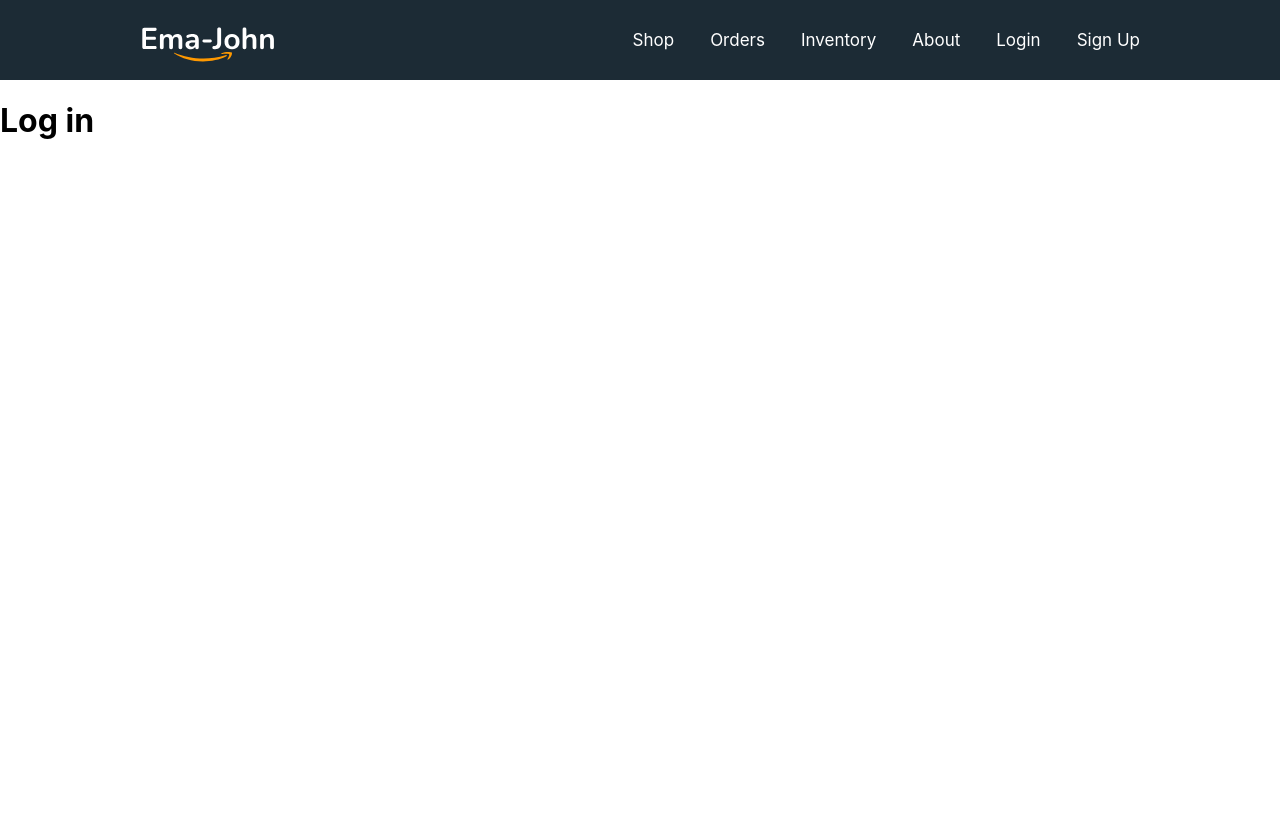
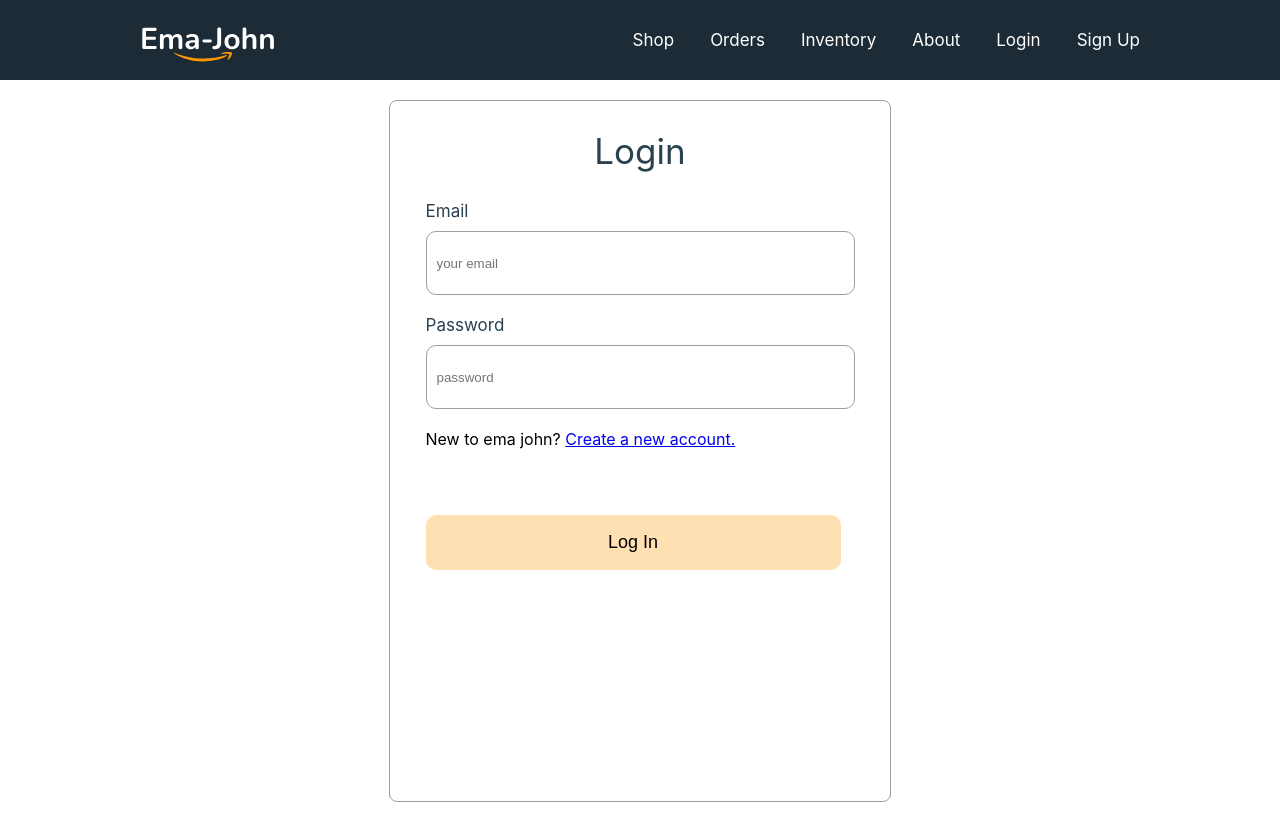
Before and after one commit to Milon3658/ema-john-router, a React (Create React App) app: page /login in a window 1280 px wide. Before the commit the page ends 800 px from the top, so only its background shows below. Built offline with nearby package versions, Linux system fonts and the light colour scheme.

Commit message:
auth context setup

```diff
--- a/src/components/Login/Login.js
+++ b/src/components/Login/Login.js
@@ -1,9 +1,22 @@
 import React from 'react';
+import { Link } from 'react-router-dom';
 
 const Login = () => {
     return (
-        <div>
-            <h1>Log in</h1>
+        <div className='form-container'>
+            <h2 className='form-title'>Login</h2>
+            <form>
+                <div className="form-control">
+                    <label htmlFor="email">Email</label>
+                    <input placeholder='your email' type="email" required />
+                </div>
+                <div className="form-control">
+                    <label htmlFor="password">Password</label>
+                    <input placeholder='password' type="password" required />
+                </div>
+                <p>New to ema john? <Link to='/signUp'>Create a new account.</Link></p>
+                <input type="submit" className='btn-submit' value='Log In' />
+            </form>
         </div>
     );
 };
--- /dev/null
+++ b/src/components/SignUp/SignUp.css
@@ -0,0 +1,55 @@
+.form-container {
+    width: 500px;
+    height: 700px;
+    margin: 20px auto;
+    border: 1px solid #95A0A7;
+    border-radius: 8px;
+    display: flex;
+    flex-direction: column;
+    align-items: center;
+}
+
+.form-title {
+    font-size: 35px;
+    line-height: 42px;
+    letter-spacing: 0.25%;
+    font-weight: 400;
+    text-align: center;
+    color: #2A414F;
+}
+
+.form-control {
+    /* margin-left: 45px; */
+    margin-bottom: 20px;
+}
+
+.form-control label {
+    margin-bottom: 10px;
+    display: block;
+    font-weight: 400;
+    font-size: 17px;
+    line-height: 20px;
+    letter-spacing: 0.0015em;
+    color: #2A414F;
+}
+
+.form-control input {
+    width: 415px;
+    height: 60px;
+    border: 1px solid #95A0A7;
+    border-radius: 10px;
+    padding-left: 10px;
+}
+
+.btn-submit {
+    width: 415px;
+    height: 55px;
+    background-color: rgba(255, 153, 0, 0.3);
+    border-radius: 10px;
+    margin-top: 50px;
+    border: none;
+    font-size: 18px;
+}
+.btn-submit:hover{
+    background-color: rgba(255, 153, 0, 0.6);
+}
--- a/src/components/SignUp/SignUp.js
+++ b/src/components/SignUp/SignUp.js
@@ -1,9 +1,27 @@
 import React from 'react';
+import { Link } from 'react-router-dom';
+import './SignUp.css'
 
 const SignUp = () => {
     return (
-        <div>
-            <h1>Sign Up</h1>
+        <div className='form-container'>
+            <h2 className='form-title'>Sign Up</h2>
+            <form>
+                <div className="form-control">
+                    <label htmlFor="email">Email</label>
+                    <input placeholder='your email' type="email" required />
+                </div>
+                <div className="form-control">
+                    <label htmlFor="password">Password</label>
+                    <input placeholder='password' type="password" required />
+                </div>
+                <div className="form-control">
+                    <label htmlFor="confirm-password">Confirm Password</label>
+                    <input placeholder='confirm password' type="password" required />
+                </div>
+                <p>Already have an account? <Link to='/login'>Login.</Link></p>
+                <input type="submit" className='btn-submit' value='Sign Up' />
+            </form>
         </div>
     );
 };
--- /dev/null
+++ b/src/components/context/UserContext.js
@@ -0,0 +1,13 @@
+import React, { createContext } from 'react';
+
+const UserContext = ({children}) => {
+    const AuthContext = createContext();
+    const authInfo ={};
+    return (
+        <AuthContext.Provider value={authInfo}>
+            {children}
+        </AuthContext.Provider>
+    );
+};
+
+export default UserContext;
--- a/src/index.js
+++ b/src/index.js
@@ -3,11 +3,14 @@ import ReactDOM from 'react-dom/client';
 import './index.css';
 import App from './App';
 import reportWebVitals from './reportWebVitals';
+import UserContext from './components/context/UserContext';
 
 const root = ReactDOM.createRoot(document.getElementById('root'));
 root.render(
   <React.StrictMode>
-    <App />
+    <UserContext>
+      <App />
+    </UserContext>
   </React.StrictMode>
 );
 // If you want to start measuring performance in your app, pass a function
```
